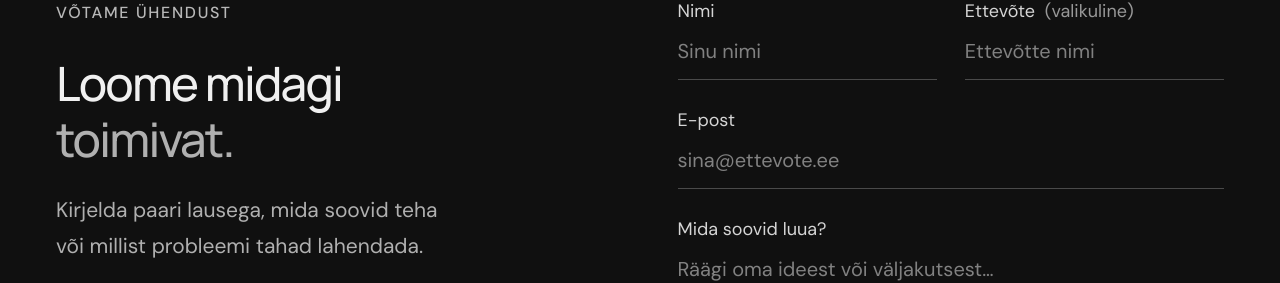
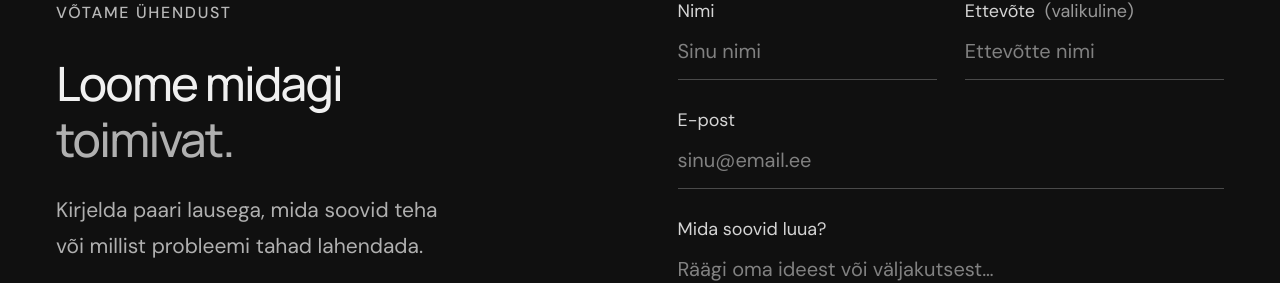
Before and after one commit to LauRRaud/Kyberloome, a Next.js app: page / in a window 1280 px wide. Shown: the part 4476-4759 px from the top of the page. Built offline with nearby package versions, Linux system fonts and the light colour scheme.

Commit message:
Use neutral email placeholder

```diff
--- a/app/ui/contact-form.tsx
+++ b/app/ui/contact-form.tsx
@@ -4,7 +4,7 @@ export default function ContactForm() {
  const [status,setStatus]=useState(''); const [pending,setPending]=useState(false);
  return <form onSubmit={async e=>{e.preventDefault();const form=e.currentTarget;setPending(true);setStatus('');try{const response=await fetch('/api/contact',{method:'POST',headers:{'Content-Type':'application/json'},body:JSON.stringify(Object.fromEntries(new FormData(form)))});const result=await response.json();setStatus(result.message);if(response.ok)form.reset();}catch{setStatus('Saatmine ei õnnestunud. Palun proovi uuesti.');}finally{setPending(false);}}}>
  <div className="form-row"><label>Nimi<input name="name" autoComplete="name" placeholder="Sinu nimi" required maxLength={100}/></label><label>Ettevõte <span>(valikuline)</span><input name="company" autoComplete="organization" placeholder="Ettevõtte nimi" maxLength={150}/></label></div>
- <label>E-post<input name="email" type="email" autoComplete="email" placeholder="sina@ettevote.ee" required maxLength={200}/></label>
+ <label>E-post<input name="email" type="email" autoComplete="email" placeholder="sinu@email.ee" required maxLength={200}/></label>
  <label>Mida soovid luua?<textarea name="message" placeholder="Räägi oma ideest või väljakutsest…" required maxLength={3000} rows={4}/></label>
  <div className="honeypot" aria-hidden="true"><label>Veebileht<input name="website" tabIndex={-1} autoComplete="off"/></label></div>
  <div className="form-bottom"><p>Andmeid kasutame päringule vastamiseks. <a href="/privaatsus">Privaatsustingimused</a></p><button className="button" disabled={pending} type="submit">{pending?'Saadan…':'Saada päring'}</button></div><p role="status">{status}</p></form>;
```
